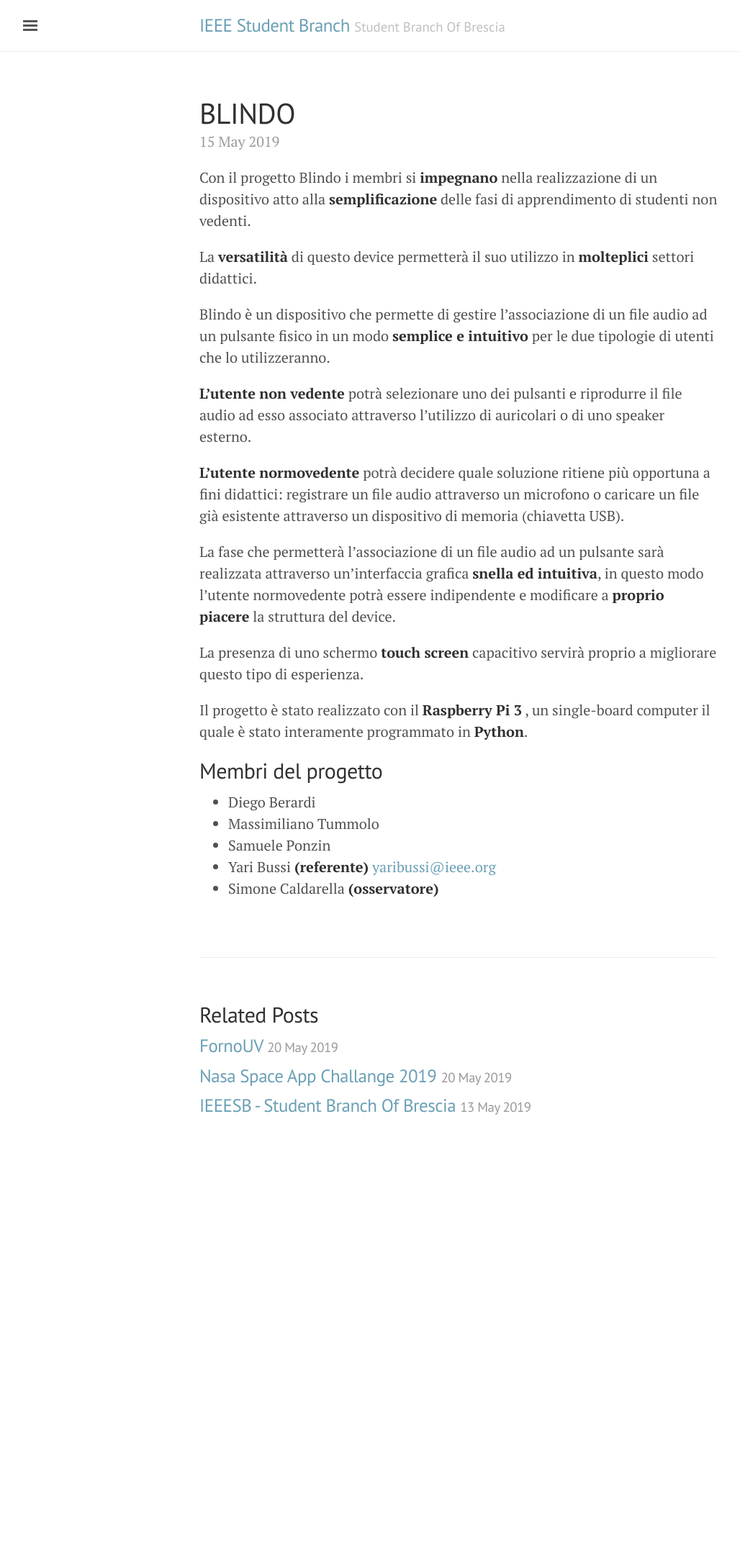
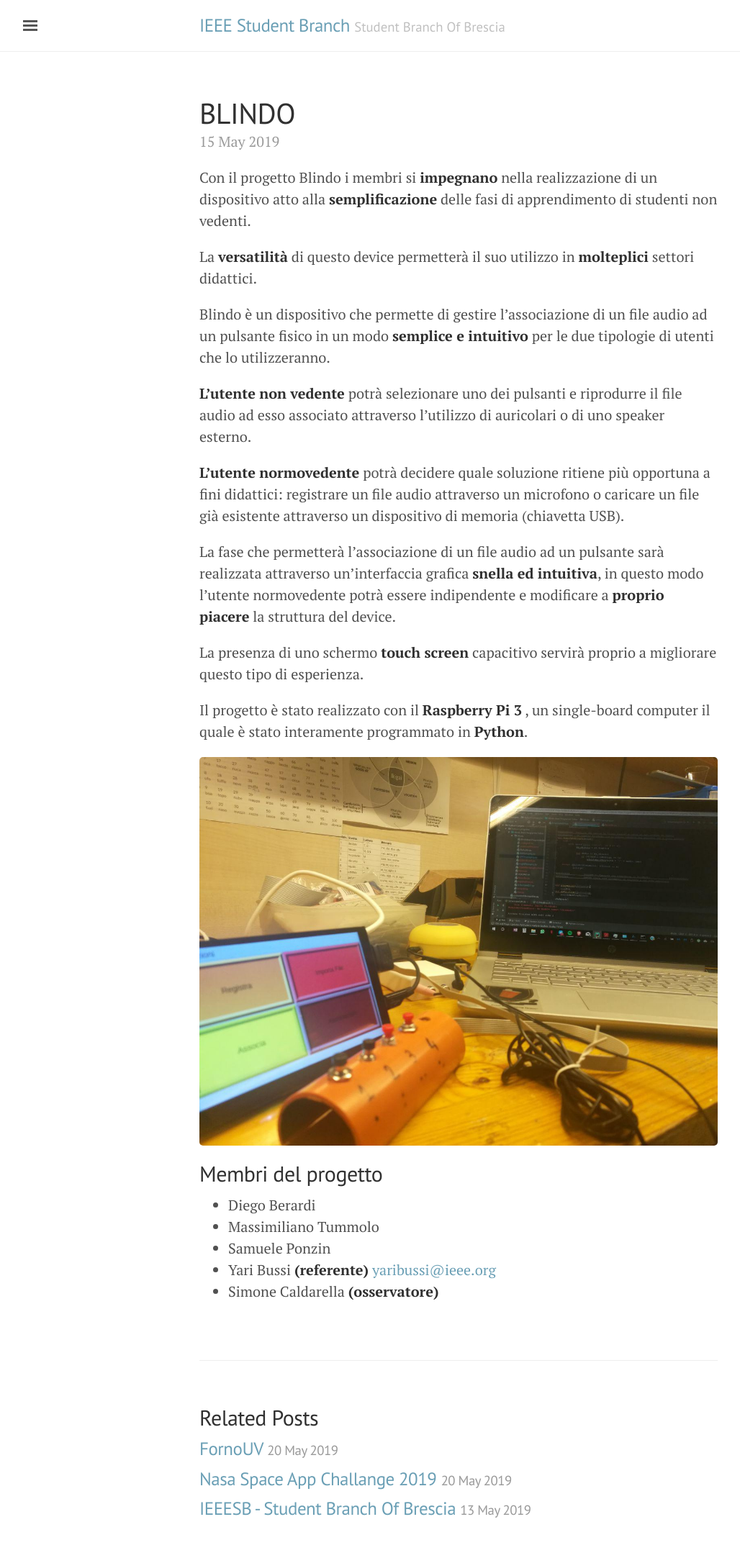
Before and after one commit to ieee-brescia/ieee-brescia.github.io, a Jekyll site: the page built from _posts/2019-05-15-blindo.md, in a window 1280 px wide. Shown: the whole page at 72% size, without its empty margins (3-1031 px from the left). Built offline with Jekyll 4.4.1, drawn with Linux system fonts in a browser that asks for light colours; before the commit the page ends 1612 px from its top, so only the background shows below that.

Commit message:
Update 2019-05-15-blindo.md

```diff
--- a/_posts/2019-05-15-blindo.md
+++ b/_posts/2019-05-15-blindo.md
@@ -22,6 +22,8 @@ La presenza di uno schermo **touch screen** capacitivo servirà proprio a miglio
 
 Il progetto è stato realizzato con il **Raspberry Pi 3** , un single-board computer il quale è stato interamente programmato in **Python**.
 
+![Footer](/images/footer_blindo.jpg)
+
 ## Membri del progetto
 
 * Diego Berardi
```
